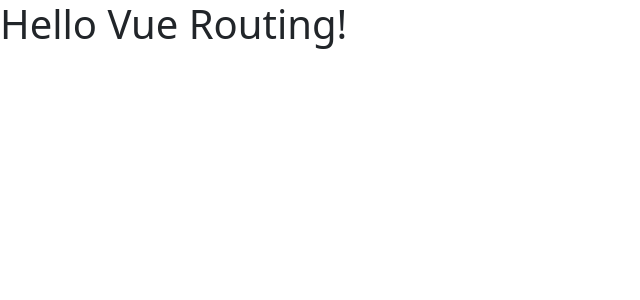
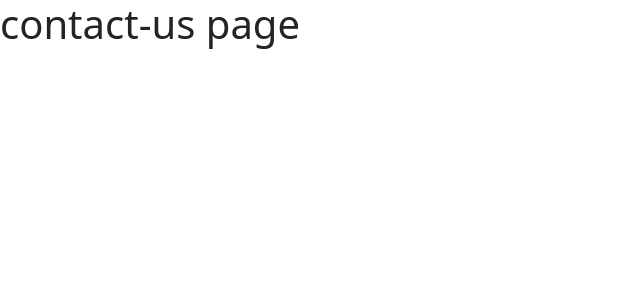
Before and after one commit to rabiulhassandev/vue-routing, a Vue app: page /contact-us in a window 1280 px wide. Shown: the top 300 px of the page, without its empty margins (0-640 px from the left). Built offline with nearby package versions, Linux system fonts and the light colour scheme.

Commit message:
routes defined

```diff
--- a/src/App.vue
+++ b/src/App.vue
@@ -1,3 +1,3 @@
 <template>
-  <h1>Hello Vue Routing!</h1>
+  <router-view></router-view>
 </template>
--- /dev/null
+++ b/src/Router/route.min.js
@@ -0,0 +1 @@
+import{createRouter,createWebHistory}from"vue-router";const routes=createRouter({history:createWebHistory(),routes:[{}]});export default routes;
--- /dev/null
+++ b/src/Router/routes.js
@@ -0,0 +1,16 @@
+import ContactUs from "@/components/Home/ContactUs.vue";
+import HomePage from "@/components/Home/HomePage.vue";
+import Products from "@/components/Products/Products.vue";
+import { createRouter, createWebHistory } from "vue-router";
+
+const routes = createRouter({
+  history: createWebHistory(),
+    routes: [
+      { path: '/', component: HomePage },
+      { path: '/contact-us', component: ContactUs },
+      { path: '/products', component: Products },
+    ]
+});
+
+
+export default routes;
--- /dev/null
+++ b/src/Router/routes.min.js
@@ -0,0 +1 @@
+import ContactUs from"@/components/Home/ContactUs.vue";import HomePage from"@/components/Home/HomePage.vue";import Products from"@/components/Products/Products.vue";import{createRouter,createWebHistory}from"vue-router";const routes=createRouter({history:createWebHistory(),routes:[{path:"/",component:HomePage},{path:"/contact-us",component:ContactUs},{path:"/products",component:Products}]});export default routes;
--- a/src/components/Home/Contact.vue
+++ b/src/components/Home/ContactUs.vue
@@ -1,7 +1,7 @@
 <template>
 
     <div>
-        <h1>contact page</h1>
+        <h1>contact-us page</h1>
     </div>
 
 </template>
--- a/src/main.js
+++ b/src/main.js
@@ -1,4 +1,7 @@
 import { createApp } from 'vue'
 import App from './App.vue'
+import router from './Router/routes'
+const app = createApp(App)
 
-createApp(App).mount('#app')
+app.use(router)
+app.mount('#app')
--- a/src/main.min.js
+++ b/src/main.min.js
@@ -1 +1 @@
-import{createApp}from"vue";import App from"./App.vue";createApp(App).mount("#app");
+import{createApp}from"vue";import App from"./App.vue";import router from"./Router/routes";const app=createApp(App);app.use(router),app.mount("#app");
```
